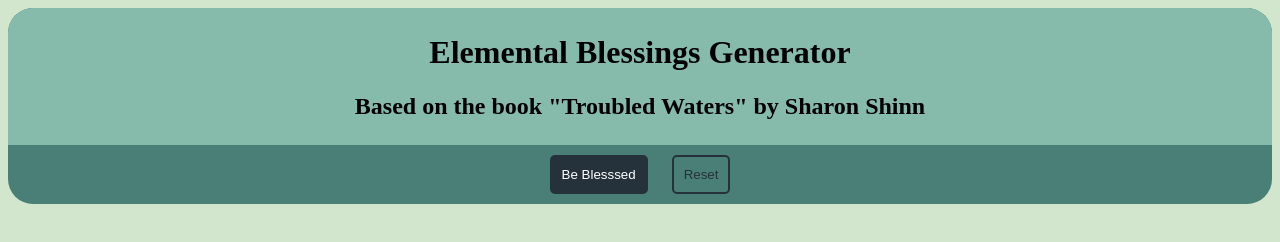
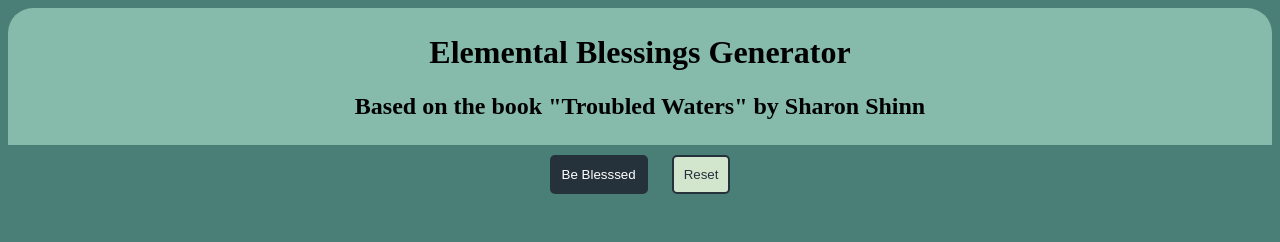
Before and after one commit to stressedpear/elementalBlessings, a plain HTML site: page index.html in a window 1280 px wide. Drawn offline with Linux system fonts and the light colour scheme.

Commit message:
Update style.css

```diff
--- a/style.css
+++ b/style.css
@@ -1,10 +1,10 @@
 body {
-    background-color: #d2e6cd;
+    background-color: #497f76;
     text-align: center;
 }
 
 .container {
-    background-color: #497f76;
+    background-color: ##d2e6cd;
     border-radius: 25px;
 }
 .header {
@@ -22,7 +22,7 @@
     margin: 10px;
 }
 .secondary {
-    background-color: #497f76;
+    background-color: #d2e6cd;
     color: #26323b;
 }
 
```
